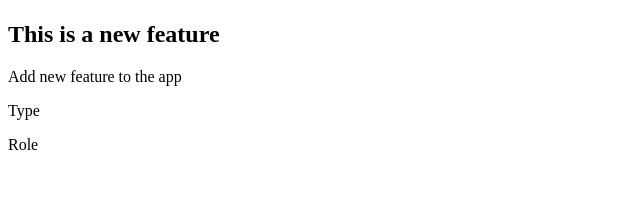
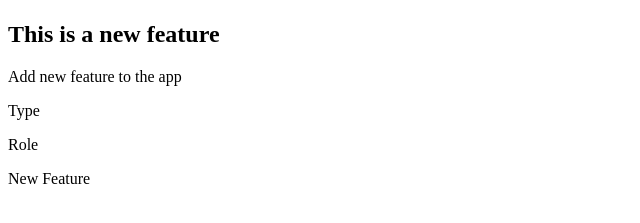
Before and after one commit to amit0-git/Local-Project, a plain HTML site: page index.html in a window 1280 px wide. Shown: the part 59-282 px from the top of the page, without its empty margins (0-640 px from the left). Drawn offline with Linux system fonts and the light colour scheme.

Commit message:
Add New Feature 1

```diff
--- a/index.html
+++ b/index.html
@@ -12,5 +12,6 @@
         <p>Type</p>
         <P>Role</P>
     </div>
+    <div>New Feature</div>
 </body>
 </html>
```
